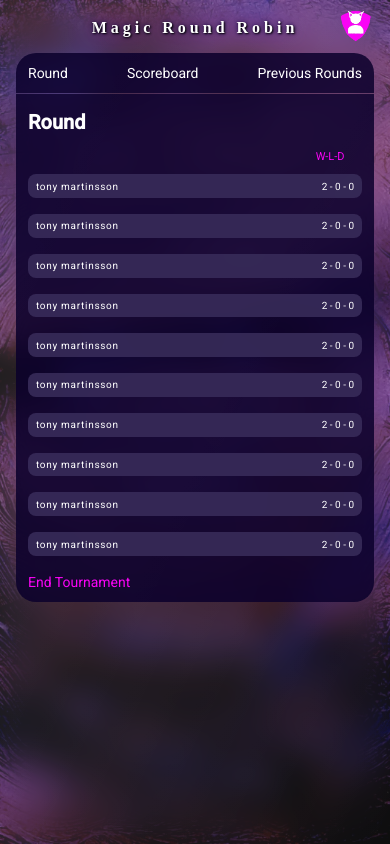
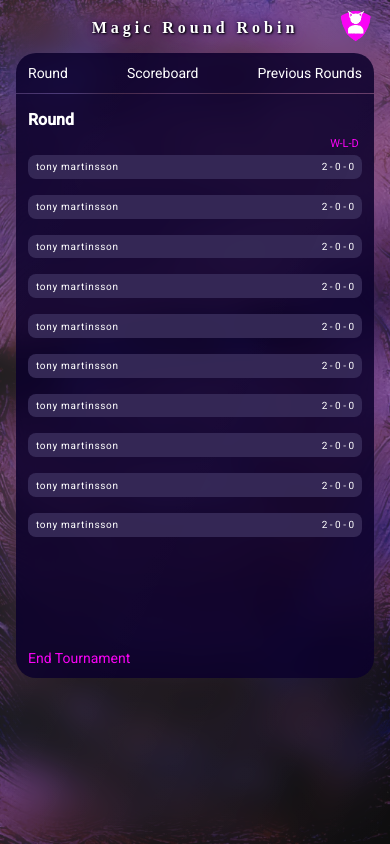
Before and after one commit to olofWallgren/RoundRobinApp, a React (Create React App) app: page /current-tournament/previous-rounds in a window 390 px wide. Built offline with nearby package versions, Linux system fonts and the light colour scheme; a web font is replaced by a local one.

Commit message:
Added more media queries

```diff
--- a/src/routes/previous-rounds/previousRounds.css
+++ b/src/routes/previous-rounds/previousRounds.css
@@ -10,8 +10,9 @@
 }
 .rounds__text {
   text-align: end;
-  /* padding-right: 0.3rem; */
-  padding-right: 1.1rem;
+  padding-right: 0.8rem;
+  margin-top: 0;
+  margin-bottom: 0.5rem;
 }
 
 .rounds__linkContainer {
@@ -27,23 +28,34 @@
 .rounds__scrollBox {
   overflow-y: auto;
   overflow-x: hidden;
-  height: 48vh;
+  height: 58vh;
 }
 .rounds--noMargin {
   margin: 0;
 }
 
 @media screen and (max-width: 600px) {
+  .rounds__headingContainer {
+    margin-bottom: 0.5rem;
+  }
   .rounds__scrollBox {
-      height: 55vh;
+    height: 64vh;
   }
   .rounds__text {
     font-size: 11px;
+    padding-right: 0.2rem;
+    margin-bottom: 0.3rem;
+  }
+  .rounds__heading {
+    font-size: 16px;
   }
 }
 @media screen and (max-width: 375px) {
   .rounds__text {
-      padding-right: 0;
     font-size: 10px;
+    padding-right: 0.4rem;
+  }
+  .rounds__heading {
+    font-size: 14px;
   }
 }
```
Lines whose indentation alone changed are shown as unchanged.
